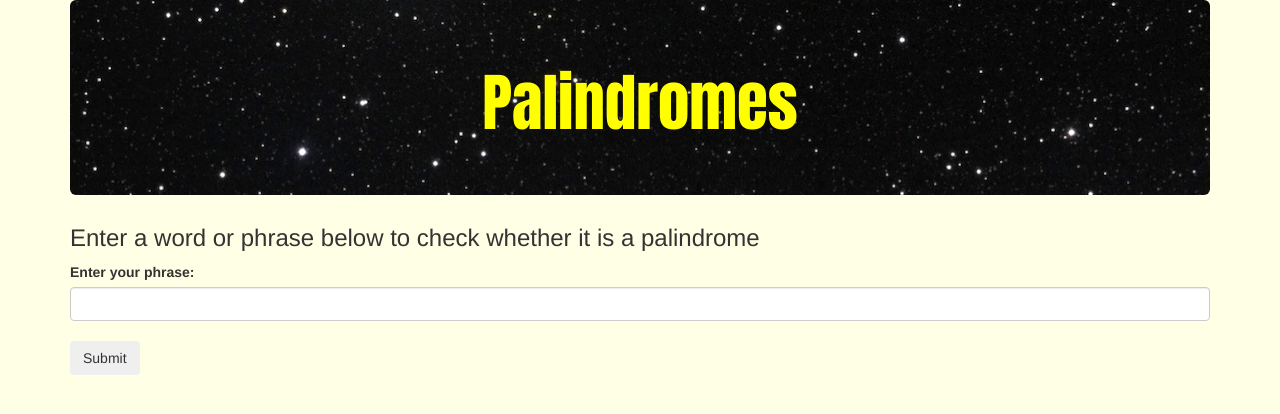
After one commit to DavidPaulAyala/palindrome, a PHP site: template views/home.html.twig in a window 1280 px wide. The commit adds this page. Shown: the top 414 px of the page. Run offline with PHP 8.4, Linux system fonts and the light colour scheme; the template is opened without the code that fills it, so the values that code supplies are empty; some libraries are stand-ins or nearby versions.

Commit message:
refactor to use regex, add styling

```diff
--- /dev/null
+++ b/views/home.html.twig
@@ -0,0 +1,23 @@
+<!DOCTYPE html>
+<html>
+    <head>
+        <link rel='stylesheet' href='https://maxcdn.bootstrapcdn.com/bootstrap/3.3.1/css/bootstrap.min.css'>
+        <link rel="stylesheet" href="/css/styles.css">
+        <link href="https://fonts.googleapis.com/css?family=Anton" rel="stylesheet">
+        <title>Palindromes</title>
+    </head>
+    <body>
+        <div class="container">
+        <div class="jumbotron">
+        <h1>Palindromes</h1>
+        </div>
+        <h3>Enter a word or phrase below to check whether it is a palindrome</h3>
+        <form action='/results' method='post'>
+            <label for='phrase'>Enter your phrase:</label>
+            <input type='text' id='phrase' name='phrase' class='form-control'>
+            <br>
+            <button type='submit' class='btn'>Submit</button>
+        </form>
+        </div>
+    </body>
+</html>
--- /dev/null
+++ b/web/css/styles.css
@@ -0,0 +1,15 @@
+body{
+    background-color: #ffffe6
+}
+
+
+.jumbotron {
+    font-family: 'Anton', sans-serif;
+    text-align: center;
+    color: #ffff00;
+    background-image: url(../img/Stars.jpg);
+
+
+
+
+}
```
Also changed, not shown: app/app.php (+26 -0 lines), src/Palindrome.php (+10 -2 lines), tests/PalindromeTest.php (+13 -0 lines), views/results.html.twig (added, +14 -0 lines), web/img/Stars.jpg (added).
